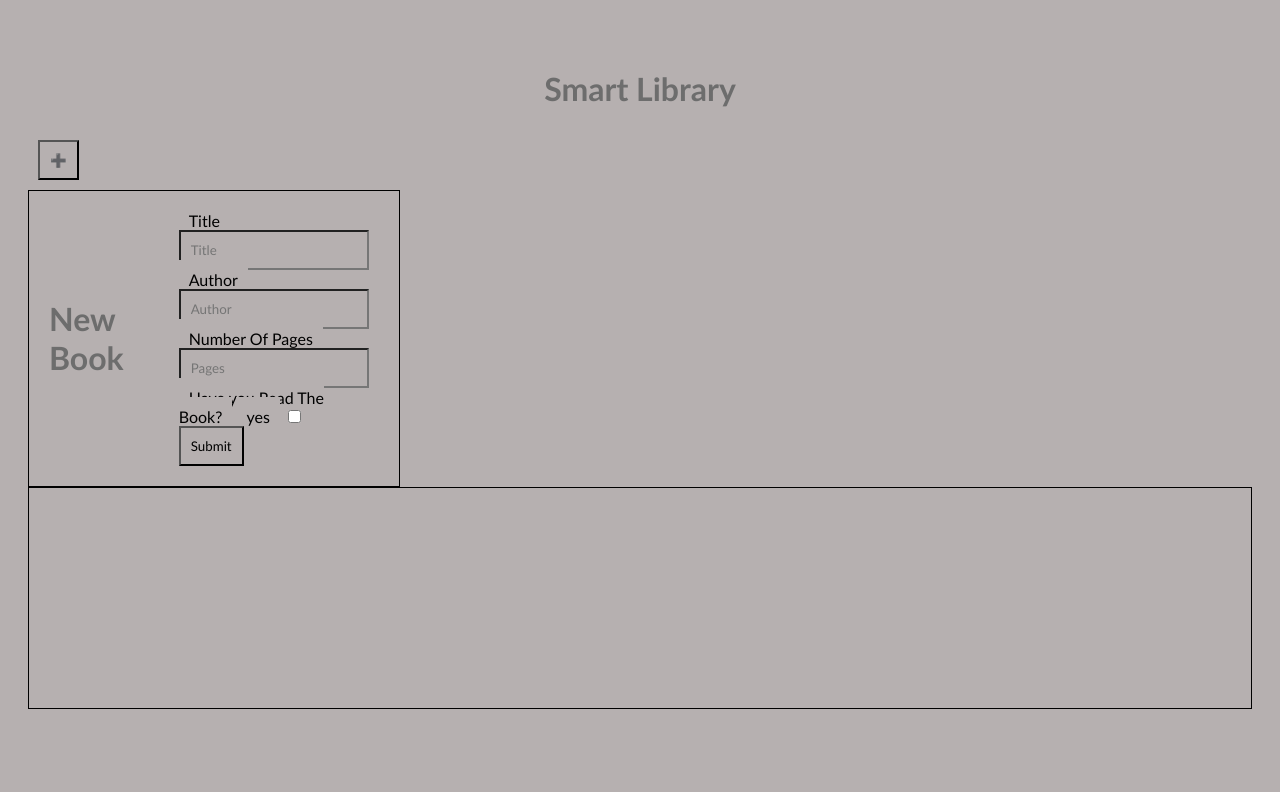
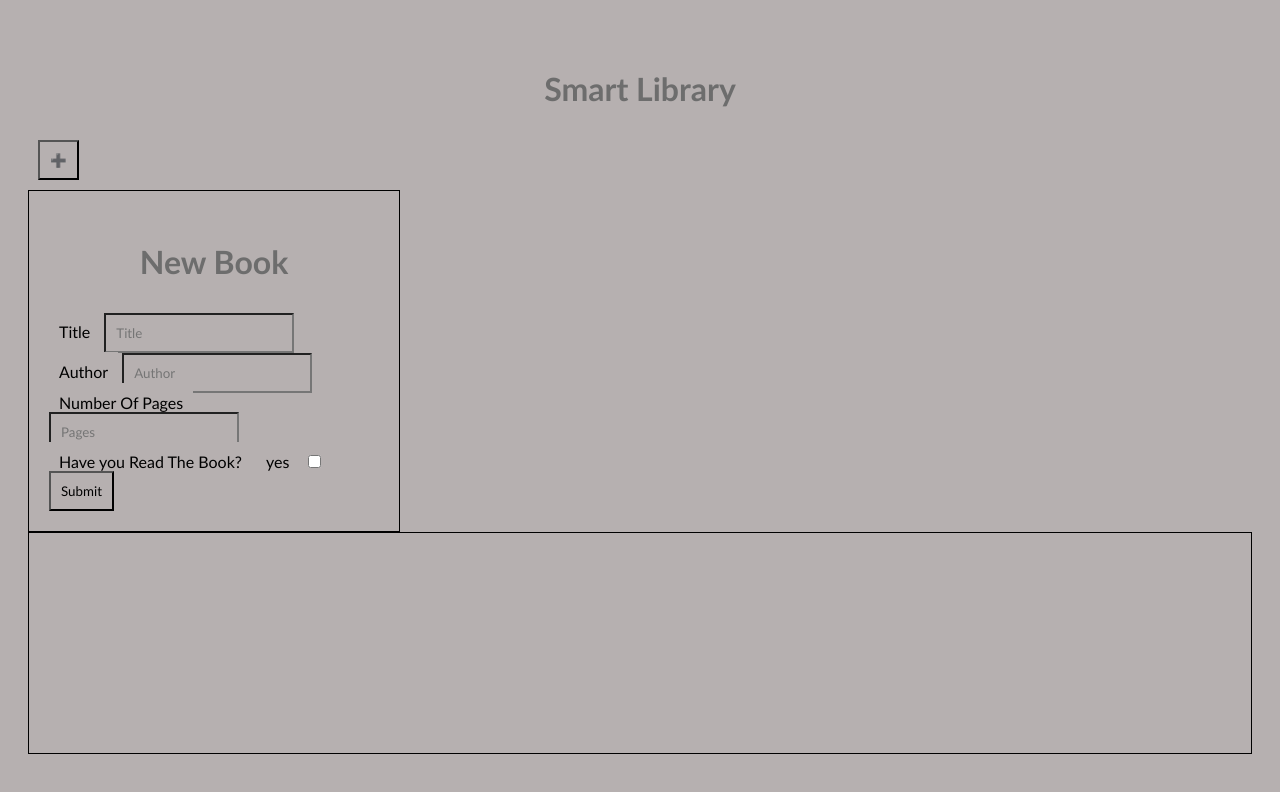
Before and after one commit to punitbathija/Library_Project, a plain HTML site: page ProjectLibrary.html in a window 1280 px wide. Drawn offline with Linux system fonts and the light colour scheme.

Commit message:
Update ProjectLibrary.html

```diff
--- a/ProjectLibrary.html
+++ b/ProjectLibrary.html
@@ -11,22 +11,21 @@
 <body>
     <div class = 'head'>
         <h1>Smart Library</h1>
-        <button class="add" onclick="form">➕</button>
+        <button class="add">➕</button>
     </div>
         <div class = 'bookform'>
-            <h1>New Book</h1>
-            <form>
+             <form>
+                <h1>New Book</h1>
                 <label for="Title">Title</label>
                 <input type="text" id = 'title' placeholder="Title" required>
-
+                <br>
                 <label for="Author">Author</label>
                 <input type="text" id = 'author' placeholder="Author" required>
-
+                <br>
                 <label for="Number-of-pages">Number Of Pages</label>
                 <input type="number" id = 'numberOfPages' placeholder="Pages">
-
-                <label for="have-you-read-the-book">Have you Read The Book?</label>
-
+                <br>
+                <label for="have-you-read-the-book" id = 'hr'>Have you Read The Book?</label>
                 <label for="yes">yes</label>
                 <input type="checkbox" name="yes" id="read">
                 <br>
@@ -34,7 +33,7 @@
 
             </form>
         </div>
-        <div class="container" onclick="dispayBook()">
+        <div class="container">
 
         </div>
 </body>
```
